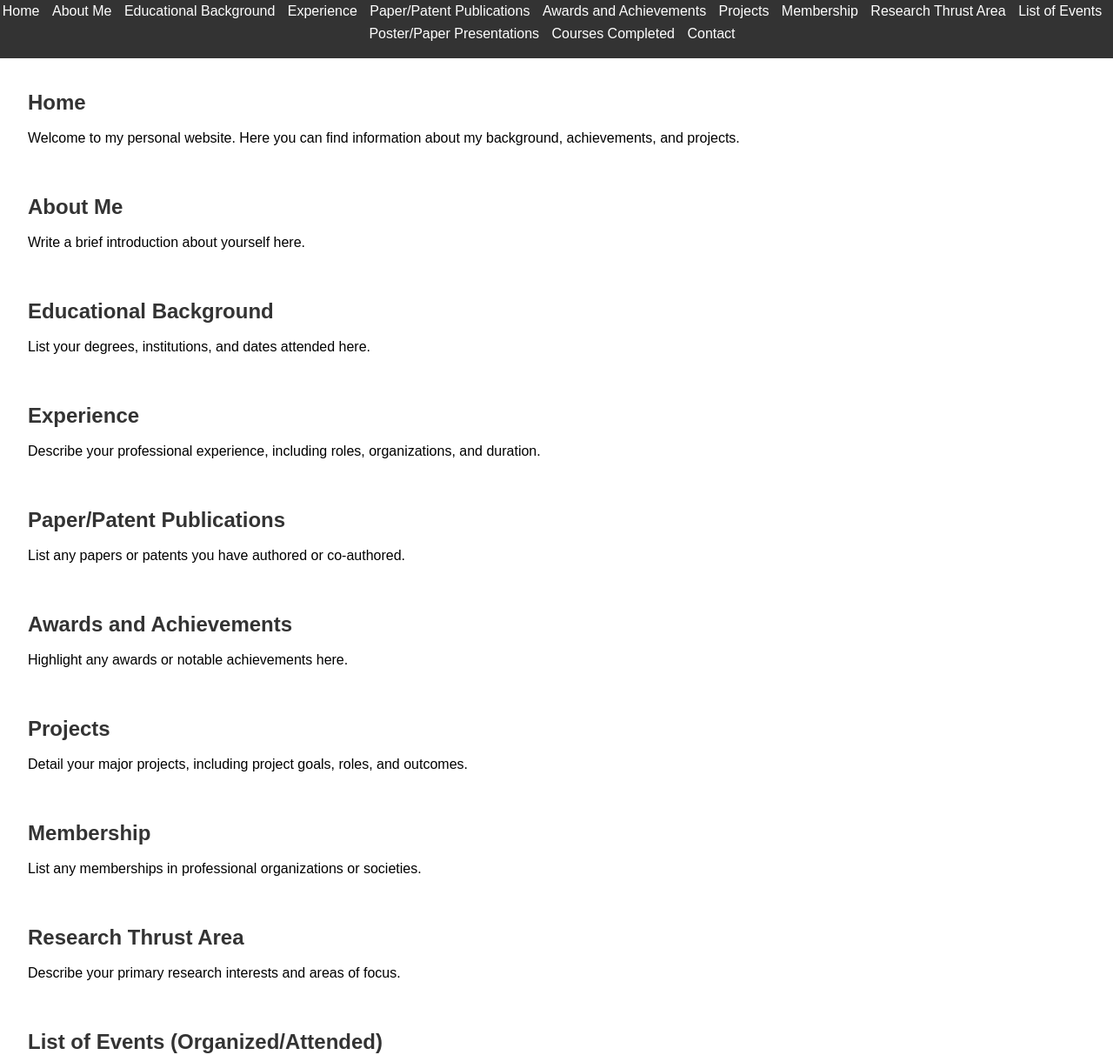
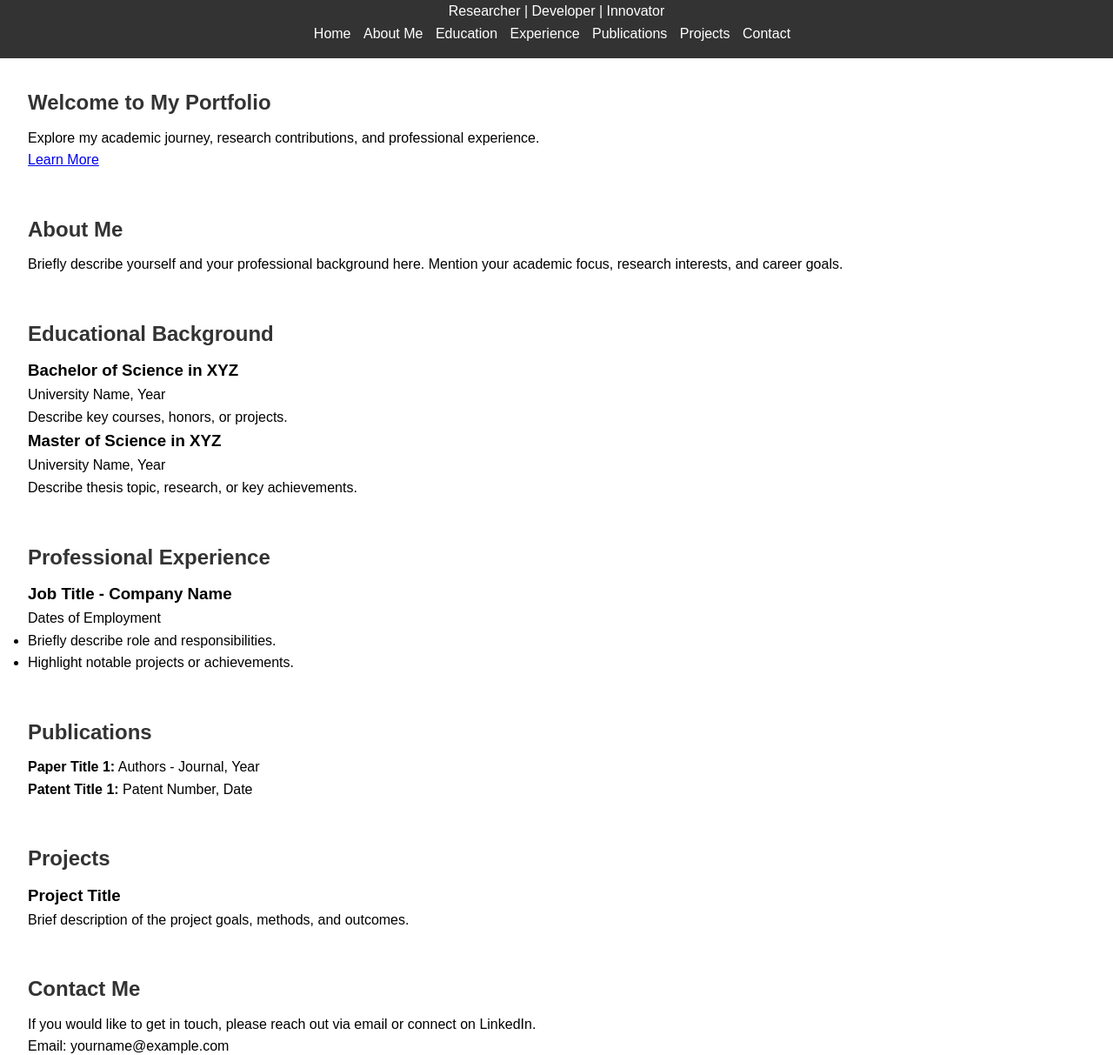
Before and after one commit to guchhaitsoumya9332/webdesign, a plain HTML site: page index.html in a window 1280 px wide. Shown: the part 75-1288 px from the top of the page at 87% size. Drawn offline with Linux system fonts and the light colour scheme.

Commit message:
Update index.html

```diff
--- a/index.html
+++ b/index.html
@@ -3,109 +3,106 @@
 <head>
     <meta charset="UTF-8">
     <meta name="viewport" content="width=device-width, initial-scale=1.0">
-    <title>Your Name's Portfolio</title>
+    <title>Your Name | Portfolio</title>
     <link rel="stylesheet" href="style.css">
+    <link rel="stylesheet" href="https://cdnjs.cloudflare.com/ajax/libs/font-awesome/6.0.0-beta3/css/all.min.css">
 </head>
 <body>
     <!-- Header and Navigation -->
     <header>
+        <div class="container">
             <h1>Your Name</h1>
+            <p>Researcher | Developer | Innovator</p>
             <nav>
                 <ul>
                     <li><a href="#home">Home</a></li>
                     <li><a href="#about">About Me</a></li>
-                <li><a href="#education">Educational Background</a></li>
+                    <li><a href="#education">Education</a></li>
                     <li><a href="#experience">Experience</a></li>
-                <li><a href="#publications">Paper/Patent Publications</a></li>
-                <li><a href="#awards">Awards and Achievements</a></li>
+                    <li><a href="#publications">Publications</a></li>
                     <li><a href="#projects">Projects</a></li>
-                <li><a href="#membership">Membership</a></li>
-                <li><a href="#research">Research Thrust Area</a></li>
-                <li><a href="#events">List of Events</a></li>
-                <li><a href="#presentations">Poster/Paper Presentations</a></li>
-                <li><a href="#courses">Courses Completed</a></li>
                     <li><a href="#contact">Contact</a></li>
                 </ul>
             </nav>
+        </div>
     </header>
 
     <!-- Home Section -->
-    <section id="home">
-        <h2>Home</h2>
-        <p>Welcome to my personal website. Here you can find information about my background, achievements, and projects.</p>
+    <section id="home" class="hero-section">
+        <div class="hero-text">
+            <h2>Welcome to My Portfolio</h2>
+            <p>Explore my academic journey, research contributions, and professional experience.</p>
+            <a href="#about" class="btn">Learn More</a>
+        </div>
     </section>
 
     <!-- About Me Section -->
-    <section id="about">
+    <section id="about" class="section">
         <h2>About Me</h2>
-        <p>Write a brief introduction about yourself here.</p>
+        <p>Briefly describe yourself and your professional background here. Mention your academic focus, research interests, and career goals.</p>
     </section>
 
     <!-- Educational Background Section -->
-    <section id="education">
+    <section id="education" class="section">
         <h2>Educational Background</h2>
-        <p>List your degrees, institutions, and dates attended here.</p>
+        <div class="card-container">
+            <div class="card">
+                <h3>Bachelor of Science in XYZ</h3>
+                <p>University Name, Year</p>
+                <p>Describe key courses, honors, or projects.</p>
+            </div>
+            <div class="card">
+                <h3>Master of Science in XYZ</h3>
+                <p>University Name, Year</p>
+                <p>Describe thesis topic, research, or key achievements.</p>
+            </div>
+        </div>
     </section>
 
     <!-- Experience Section -->
-    <section id="experience">
-        <h2>Experience</h2>
-        <p>Describe your professional experience, including roles, organizations, and duration.</p>
+    <section id="experience" class="section">
+        <h2>Professional Experience</h2>
+        <div class="card-container">
+            <div class="card">
+                <h3>Job Title - Company Name</h3>
+                <p>Dates of Employment</p>
+                <ul>
+                    <li>Briefly describe role and responsibilities.</li>
+                    <li>Highlight notable projects or achievements.</li>
+                </ul>
+            </div>
+            <!-- Add more experience cards as needed -->
+        </div>
     </section>
 
-    <!-- Paper/Patent Publications Section -->
-    <section id="publications">
-        <h2>Paper/Patent Publications</h2>
-        <p>List any papers or patents you have authored or co-authored.</p>
-    </section>
-
-    <!-- Awards and Achievements Section -->
-    <section id="awards">
-        <h2>Awards and Achievements</h2>
-        <p>Highlight any awards or notable achievements here.</p>
+    <!-- Publications Section -->
+    <section id="publications" class="section">
+        <h2>Publications</h2>
+        <div class="publication-list">
+            <p><strong>Paper Title 1:</strong> Authors - Journal, Year</p>
+            <p><strong>Patent Title 1:</strong> Patent Number, Date</p>
+            <!-- Add more publications as needed -->
+        </div>
     </section>
 
     <!-- Projects Section -->
-    <section id="projects">
+    <section id="projects" class="section">
         <h2>Projects</h2>
-        <p>Detail your major projects, including project goals, roles, and outcomes.</p>
-    </section>
-
-    <!-- Membership Section -->
-    <section id="membership">
-        <h2>Membership</h2>
-        <p>List any memberships in professional organizations or societies.</p>
-    </section>
-
-    <!-- Research Thrust Area Section -->
-    <section id="research">
-        <h2>Research Thrust Area</h2>
-        <p>Describe your primary research interests and areas of focus.</p>
-    </section>
-
-    <!-- List of Events Section -->
-    <section id="events">
-        <h2>List of Events (Organized/Attended)</h2>
-        <p>List events you have attended or organized, with dates and any notable contributions.</p>
-    </section>
-
-    <!-- Poster/Paper Presentations Section -->
-    <section id="presentations">
-        <h2>Poster/Paper Presentations</h2>
-        <p>Provide details on presentations you've given, including the title and event name.</p>
-    </section>
-
-    <!-- Courses Completed Section -->
-    <section id="courses">
-        <h2>Courses Completed</h2>
-        <p>List courses you’ve completed (e.g., NPTEL, Coursera, LinkedIn Learning).</p>
+        <div class="project-grid">
+            <div class="project">
+                <h3>Project Title</h3>
+                <p>Brief description of the project goals, methods, and outcomes.</p>
+            </div>
+            <!-- Add more projects as needed -->
+        </div>
     </section>
 
     <!-- Contact Section -->
-    <section id="contact">
-        <h2>Contact</h2>
+    <section id="contact" class="section contact-section">
+        <h2>Contact Me</h2>
+        <p>If you would like to get in touch, please reach out via email or connect on LinkedIn.</p>
         <p>Email: yourname@example.com</p>
-        <p>Address: Your contact address goes here.</p>
+        <p><a href="https://www.linkedin.com" target="_blank"><i class="fab fa-linkedin"></i> LinkedIn</a></p>
     </section>
 
     <footer>
```
Lines whose indentation alone changed are shown as unchanged.
